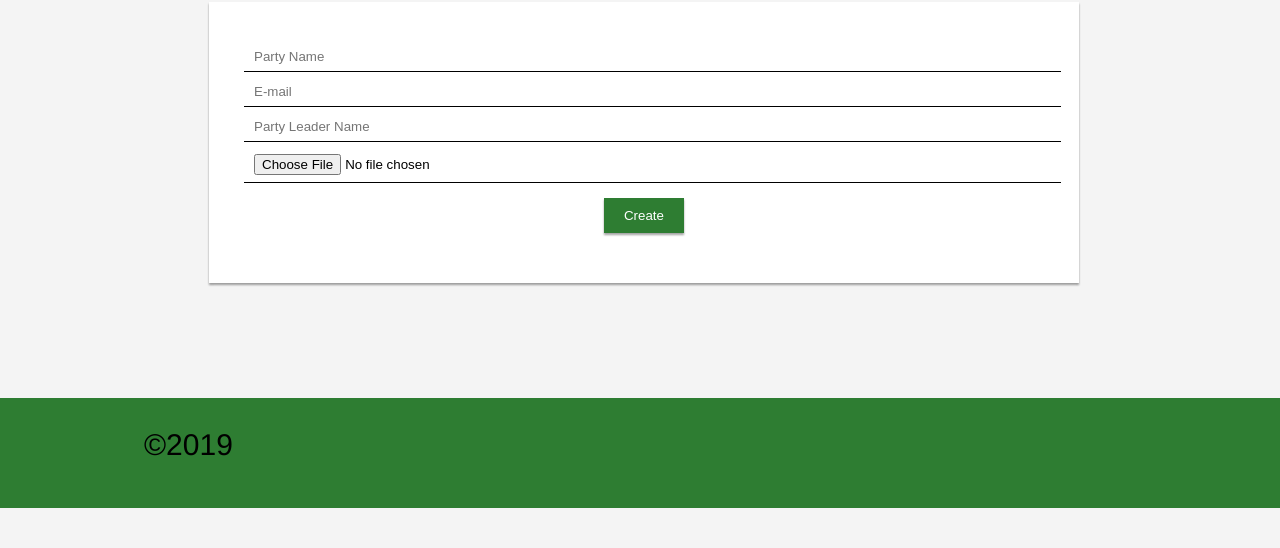
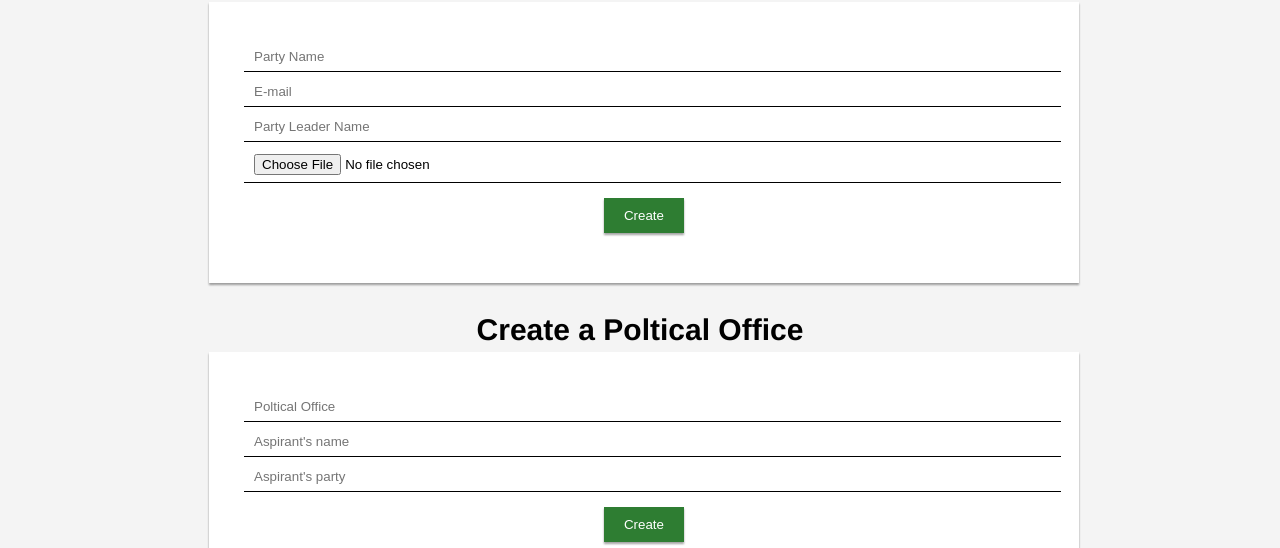
Before and after one commit to olamilekan000/Politico, a plain HTML site: page UI/public/admin-page.html in a window 1280 px wide. Shown: the part 404-952 px from the top of the page. Before the commit the page ends 912 px from the top, so only its background shows below. Drawn offline with Linux system fonts and the light colour scheme.

Commit message:
form for creating a particular office

```diff
--- a/UI/public/admin-page.html
+++ b/UI/public/admin-page.html
@@ -102,6 +102,39 @@
 							</div>
 						</form>
 					</div>
+
+					<div class="center">
+						<div class="title">
+							<span>Create a Poltical Office</span>
+						</div>
+						<form>
+							<input
+								type="text"
+								name="Office-name"
+								placeholder="Poltical Office"
+								class="input-field"
+							>
+							<input
+								type="text"
+								name="aspirant-name"
+								placeholder="Aspirant's name"
+								class="input-field"
+							>
+							<input
+								type="text"
+								name="aspirant-party"
+								placeholder="Aspirant's party"
+								class="input-field"
+							>
+							<div class="center">
+								<button
+									class="btn"
+									id="btn"
+								>Create
+								</button>
+							</div>
+						</form>
+					</div>
 			</div>
 		</div>
 	</main>
--- a/UI/public/src/admin.js
+++ b/UI/public/src/admin.js
@@ -1,5 +1,7 @@
-const signInBtn =  document.querySelector('button')
-signInBtn.onclick = (e) => {
-	e.preventDefault()
-	window.location = 'all-parties.html'
-}
+const signInBtn =  document.querySelectorAll('button')
+signInBtn.forEach((btn)=>{
+	btn.onclick = (e) => {
+		e.preventDefault()
+		window.location = 'all-parties.html'
+	}
+})
```
